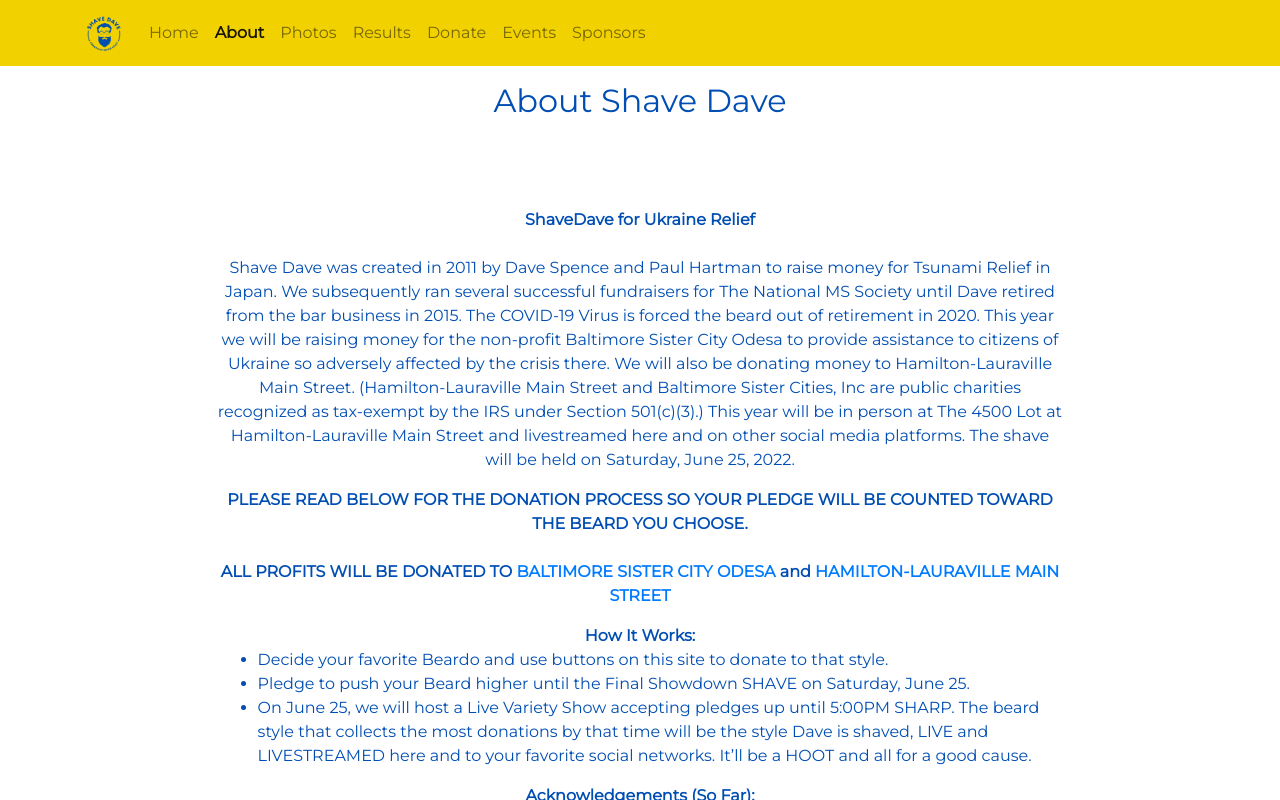
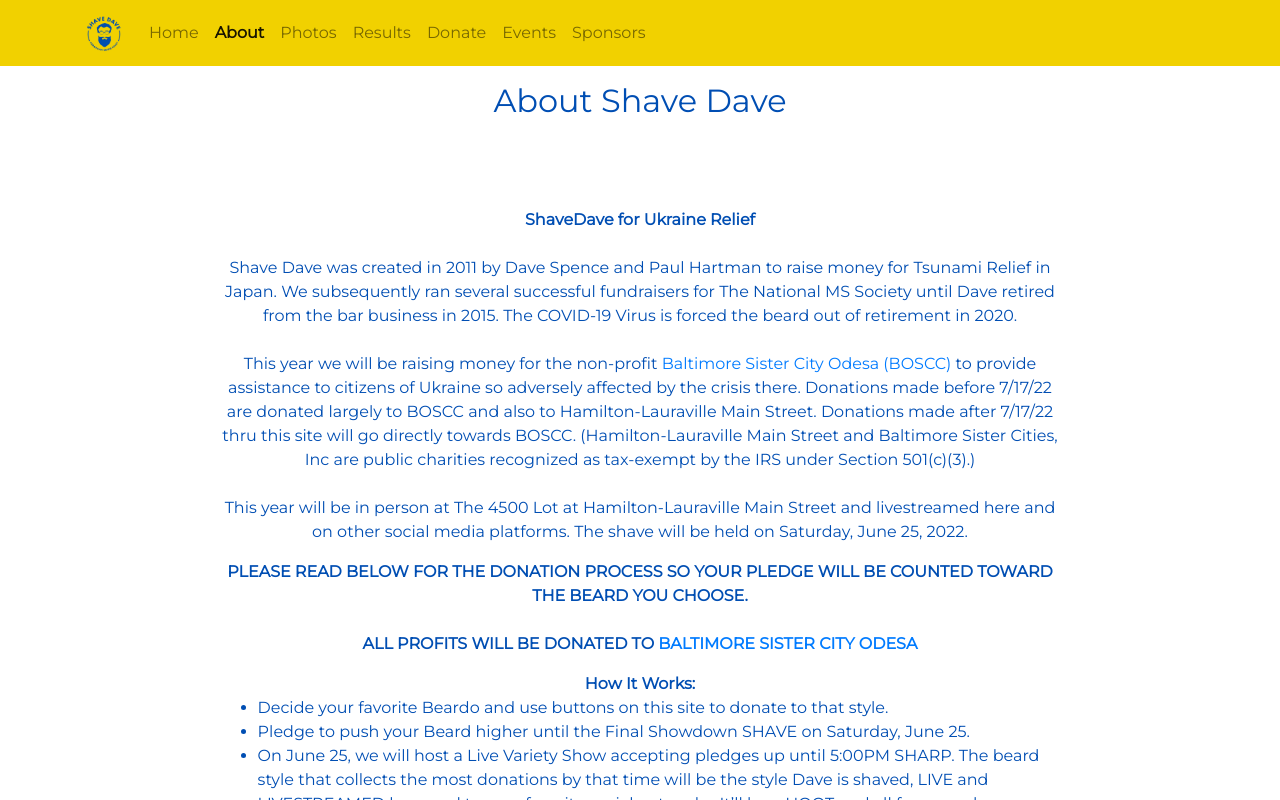
Before and after one commit to AaronMullan/Shave-Dave, a React (Create React App) app: page / in a window 1280 px wide. Both pictures are taken after a click on the button "About". Built offline with nearby package versions, Linux system fonts and the light colour scheme; no server answers.

Commit message:
updates about page to show change in donation destination; updates meters to show stop date

```diff
--- a/src/components/AboutView.js
+++ b/src/components/AboutView.js
@@ -14,13 +14,27 @@ export default function AboutView() {
           raise money for Tsunami Relief in Japan. We subsequently ran several
           successful fundraisers for The National MS Society until Dave retired
           from the bar business in 2015. The COVID-19 Virus is forced the beard
-          out of retirement in 2020. This year we will be raising money for the
-          non-profit Baltimore Sister City Odesa to provide assistance to
-          citizens of Ukraine so adversely affected by the crisis there. We will
-          also be donating money to Hamilton-Lauraville Main Street.
+          out of retirement in 2020.
+          <br />
+          <br />
+          This year we will be raising money for the
+          non-profit             <a
+              id="odesa"
+              href="https://www.baltimoreodesa.org/"
+              target="_blank"
+              rel="noopener noreferrer"
+            >
+              Baltimore Sister City Odesa (BOSCC)
+            </a> to provide assistance to
+          citizens of Ukraine so adversely affected by the crisis there.
+          Donations made before 7/17/22 are donated largely to BOSCC and also to Hamilton-Lauraville Main Street.
+          Donations made after 7/17/22 thru this site will go directly towards BOSCC.
           (Hamilton-Lauraville Main Street and Baltimore Sister Cities, Inc are
           public charities recognized as tax-exempt by the IRS under Section
-          501(c)(3).)  This year will be in person at The 4500 Lot at
+          501(c)(3).)
+          <br />
+          <br />
+          This year will be in person at The 4500 Lot at
           Hamilton-Lauraville Main Street and livestreamed here and on other
           social media platforms. The shave will be held on Saturday, June 25,
           2022.
@@ -41,15 +55,6 @@ export default function AboutView() {
             >
               BALTIMORE SISTER CITY ODESA
             </a>{" "}
-            and{" "}
-            <a
-              id="hlms"
-              href="https://www.bmoremainstreet.com/home"
-              target="_blank"
-              rel="noopener noreferrer"
-            >
-              HAMILTON-LAURAVILLE MAIN STREET
-            </a>
           </b>
           <br />
         </p>
--- a/src/components/ChartView.js
+++ b/src/components/ChartView.js
@@ -32,7 +32,6 @@ export default function ChartView({isLoading, amounts}) {
                 <>
                     <h2>Total Raised toward Goal of $25,000:</h2>
                     <GoalMeter totalAmount={getTotalAmount()}/>
-                    <p> as of {new Date().toDateString()} at {new Date().toLocaleTimeString()}</p>
                 </>
                 }
             </div>
--- a/src/components/DonateView.js
+++ b/src/components/DonateView.js
@@ -22,7 +22,9 @@ export default function DonateView({isLoading, amounts}) {
                         <span className="visually-hidden"></span>
                     </div>
                 :
-                    <GoalMeter totalAmount={getTotalAmount()}/>
+                    <>
+                        <GoalMeter totalAmount={getTotalAmount()}/>
+                    </>
                 }
             </div>
             <br />
--- a/src/components/GoalMeter.js
+++ b/src/components/GoalMeter.js
@@ -3,6 +3,7 @@ import "bootstrap/dist/css/bootstrap.min.css";
 
 export default function GoalMeter({ totalAmount }) {
     return (
+        <>
             <div className="goal-meter-container">
                 {
                 totalAmount > 12500 ?
@@ -22,5 +23,7 @@ export default function GoalMeter({ totalAmount }) {
                 </>
                 }
             </div>
+            <p>As of July 17, 2022.  Note: This meter is temporarily stopped, but Baltimore Odesa Sister City is still receiving your donation!</p>
+        </>
     );
 }
--- a/src/components/LandingView.js
+++ b/src/components/LandingView.js
@@ -1,6 +1,5 @@
 import React from "react";
 import odesaLogo from "../pix/odesa-logo-trans.png";
-import hlmsLogo from "../pix/hlms-trans.png";
 import heroImg from "../pix/hero.png";
 
 import "bootstrap/dist/css/bootstrap.min.css";
@@ -14,9 +13,6 @@ export default function LandingView({changeViewHandler}) {
             <div className="benefit-logos">
                 <a id="odesa" href="https://www.baltimoreodesa.org/" target="_blank" rel="noopener noreferrer">
                     <img className="charity-logo" src={odesaLogo} alt="Baltimore Sister City Odesa Logo" />
-                </a>
-                <a id="hlms" href="https://www.bmoremainstreet.com/home" target="_blank" rel="noopener noreferrer">
-                    <img className="charity-logo" src={hlmsLogo} alt="Hamilton Lauraville Main Street Logo" />
                 </a>
             </div>
             <h2><a href="https://www.instagram.com/explore/tags/shavedave2022/" target="_blank" rel="noopener noreferrer">#shavedave2022</a></h2>
```
Lines whose indentation alone changed are shown as unchanged.
